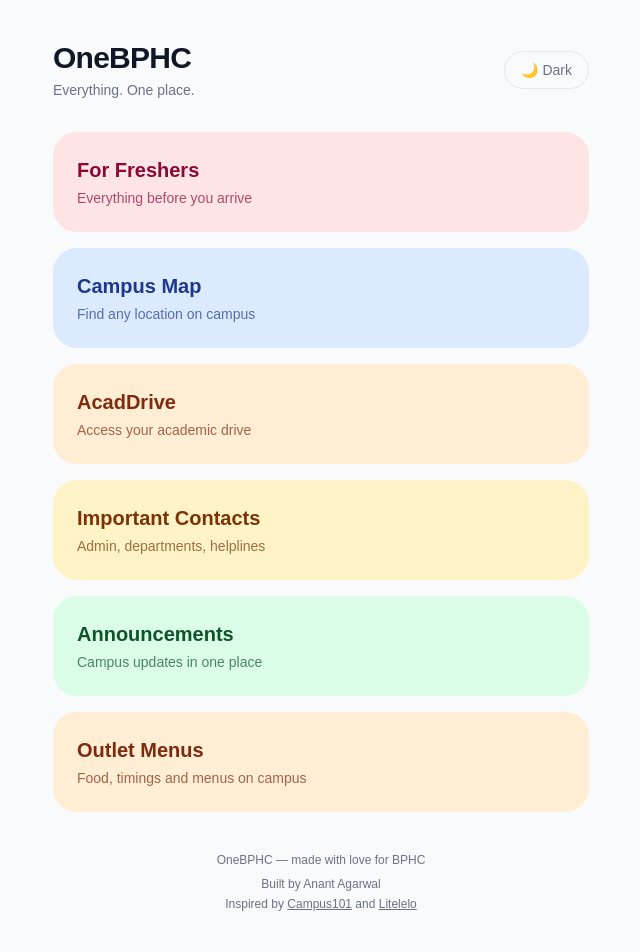
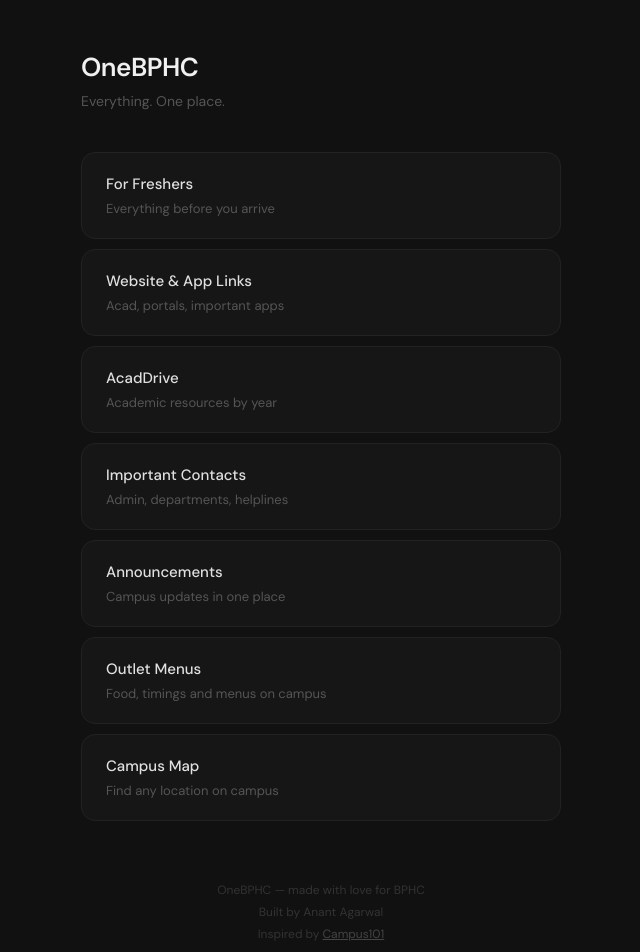
Before and after one commit to anantagarwal0156H/onebphc, a Next.js app: page / in a window 1280 px wide. Shown: the top 952 px of the page, without its empty margins (319-959 px from the left). Built offline with nearby package versions, Linux system fonts and the light colour scheme.

Commit message:
themechangehp

```diff
--- a/app/page.js
+++ b/app/page.js
@@ -1,43 +1,66 @@
 'use client';
-import { useState } from 'react';
-import { useTheme } from './context/Themecontext';
 
 export default function Home() {
-const { dark, toggleDark } = useTheme();
   const pages = [
-    { href: '/freshers', title: 'For Freshers', desc: 'Everything before you arrive', color: 'bg-rose-100 text-rose-900' },
-{ href: '/map', title: 'Campus Map', desc: 'Find any location on campus', color: 'bg-blue-100 text-blue-900' },
-    { href: '/acaddrive', title: 'AcadDrive', desc: 'Access your academic drive', color: 'bg-orange-100 text-orange-900' },
-    { href: '/contacts', title: 'Important Contacts', desc: 'Admin, departments, helplines', color: 'bg-amber-100 text-amber-900' },
-    { href: '/announcements', title: 'Announcements', desc: 'Campus updates in one place', color: 'bg-green-100 text-green-900' },
-    { href: '/outlets', title: 'Outlet Menus', desc: 'Food, timings and menus on campus', color: 'bg-orange-100 text-orange-900' },
+    { href: '/freshers', title: 'For Freshers', desc: 'Everything before you arrive' },
+    { href: '/links', title: 'Website & App Links', desc: 'Acad, portals, important apps' },
+    { href: '/acaddrive', title: 'AcadDrive', desc: 'Academic resources by year' },
+    { href: '/contacts', title: 'Important Contacts', desc: 'Admin, departments, helplines' },
+    { href: '/announcements', title: 'Announcements', desc: 'Campus updates in one place' },
+    { href: '/outlets', title: 'Outlet Menus', desc: 'Food, timings and menus on campus' },
+    { href: '/map', title: 'Campus Map', desc: 'Find any location on campus' },
   ];
 
-  const bg = dark ? 'bg-gray-950 text-white' : 'bg-gray-50 text-gray-900';
-  const descColor = dark ? 'text-gray-400' : 'text-gray-500';
-  const borderColor = dark ? 'border-gray-700' : 'border-gray-200';
+  return (
+    <>
+      <style>{`
+        @import url('https://fonts.googleapis.com/css2?family=DM+Sans:wght@300;400;500;600&display=swap');
+        * { box-sizing: border-box; margin: 0; padding: 0; }
+        body { background: #111; font-family: 'DM Sans', sans-serif; }
+        .card {
+          display: block;
+          width: 100%;
+          padding: 20px 24px;
+          border-radius: 14px;
+          border: 1px solid #222;
+          background: #161616;
+          text-decoration: none;
+          transition: border-color 0.2s ease, background 0.2s ease, transform 0.2s ease;
+        }
+        .card:hover {
+          border-color: #333;
+          background: #1c1c1c;
+          transform: translateY(-1px);
+        }
+        .card:active { transform: translateY(0px); }
+      `}</style>
 
-  return (
-    <main className={`min-h-screen transition-colors duration-300 ${bg}`}>
-      <div className="max-w-xl mx-auto px-5 py-10">
-        <div className="flex items-center justify-between mb-8">
-          <div>
-            <h1 className="text-3xl font-bold tracking-tight">OneBPHC</h1>
-            <p className={`text-sm mt-1 ${descColor}`}>Everything. One place.</p>
-          </div>
-          <button onClick={toggleDark} className={`text-sm px-4 py-2 rounded-full border transition ${borderColor} ${descColor}`}>{dark ? '☀️ Light' : '🌙 Dark'}</button>
+      <main style={{ minHeight: '100vh', color: '#e8e8e8', maxWidth: '520px', margin: '0 auto', padding: '48px 20px' }}>
+
+        <div style={{ marginBottom: '40px' }}>
+          <h1 style={{ fontSize: '26px', fontWeight: '600', color: '#f0f0f0', letterSpacing: '-0.5px' }}>OneBPHC</h1>
+          <p style={{ fontSize: '14px', color: '#555', marginTop: '4px' }}>Everything. One place.</p>
         </div>
-        <div className="flex flex-col gap-4">
+
+        <div style={{ display: 'flex', flexDirection: 'column', gap: '10px' }}>
           {pages.map((page) => (
-            <a key={page.href} href={page.href} className={`block w-full rounded-3xl p-6 transition active:scale-95 ${dark ? 'bg-gray-800 text-white' : page.color}`}>
-              <div className="text-xl font-bold">{page.title}</div>
-              <div className={`text-sm mt-1 ${dark ? 'text-gray-400' : 'opacity-70'}`}>{page.desc}</div>
+            <a key={page.href} href={page.href} className="card">
+              <div style={{ fontSize: '15px', fontWeight: '500', color: '#e0e0e0' }}>{page.title}</div>
+              <div style={{ fontSize: '13px', color: '#555', marginTop: '3px' }}>{page.desc}</div>
             </a>
           ))}
         </div>
-<p className={`text-center text-xs mt-10 ${descColor}`}>OneBPHC — made with love for BPHC</p>
-<p className={`text-center text-xs mt-2 ${descColor}`}>Built by Anant Agarwal</p>
-<p className={`text-center text-xs mt-1 ${descColor}`}>Inspired by <a href="https://campus101-sable.vercel.app" target="_blank" rel="noopener noreferrer" className="underline">Campus101</a> and <a href="https://litelelo.in" target="_blank" rel="noopener noreferrer" className="underline">Litelelo</a></p>      </div>
-    </main>
+
+        <div style={{ marginTop: '60px', textAlign: 'center' }}>
+          <p style={{ fontSize: '12px', color: '#333' }}>OneBPHC — made with love for BPHC</p>
+          <p style={{ fontSize: '12px', color: '#333', marginTop: '4px' }}>Built by Anant Agarwal</p>
+          <p style={{ fontSize: '12px', color: '#333', marginTop: '4px' }}>
+  Inspired by{' '}
+  <a href="https://campus101-sable.vercel.app" target="_blank" rel="noopener noreferrer" style={{ color: '#444', textDecoration: 'underline' }}>Campus101</a>
+</p>
+        </div>
+
+      </main>
+    </>
   );
 }
```
